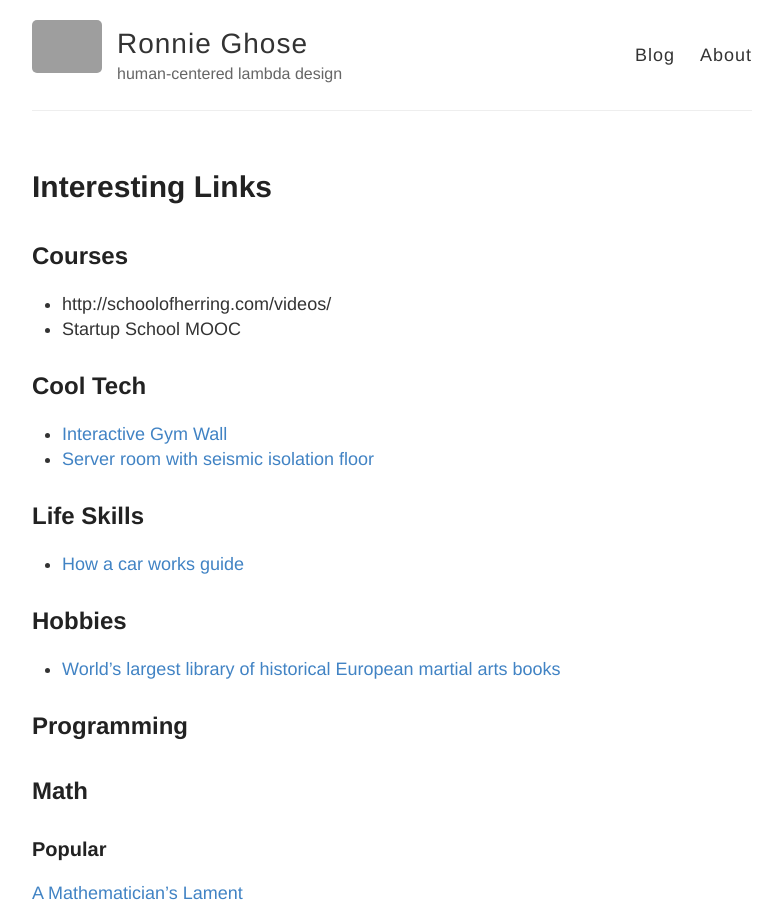
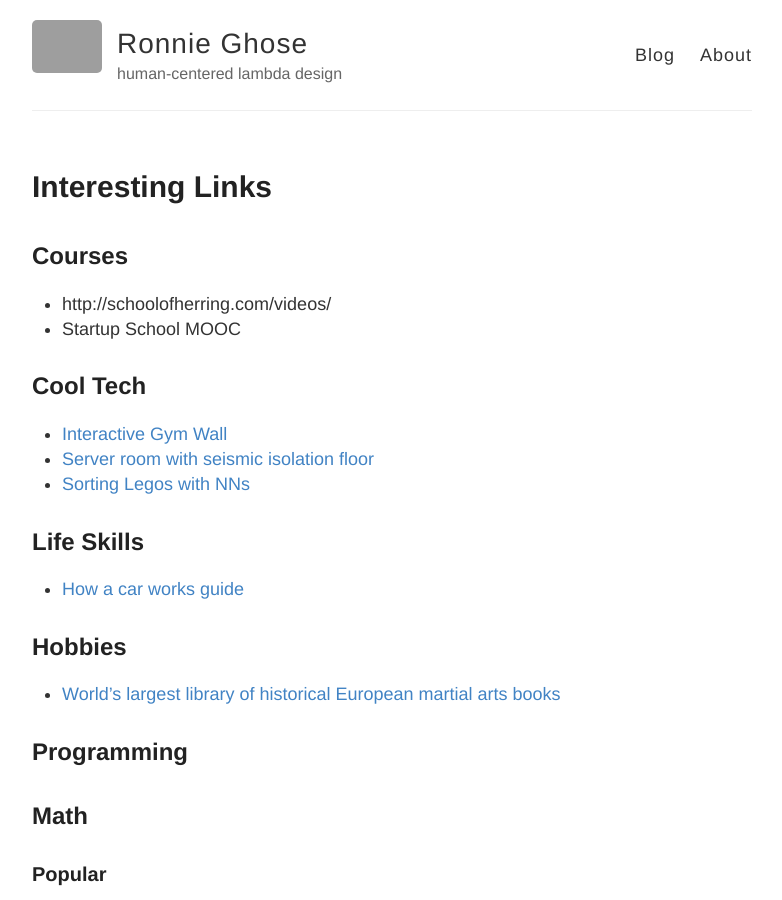
Before and after one commit to RONNCC/ronncc.github, a Jekyll site: the page built from _posts/2016-1-1-InterestingLinks.md, in a window 1280 px wide and 900 px high. Shown: the whole window, without its empty margins (248-1030 px from the left). Built offline with Jekyll 4.4.1, drawn with Linux system fonts in a browser that asks for light colours; comment, search, counter and statistics services are not loaded; grey boxes are pictures that could not be loaded.

Commit message:
Updated 2016-1-1-InterestingLinks.md

```diff
--- a/_posts/2016-1-1-InterestingLinks.md
+++ b/_posts/2016-1-1-InterestingLinks.md
@@ -19,6 +19,7 @@ title: Interesting Links
 
 - [Interactive Gym Wall](https://i.imgur.com/76FkWuf.gifv)
 - [Server room with seismic isolation floor](https://www.youtube.com/watch?v=GXwQSCStRaw)
+- [Sorting Legos with NNs](https://jacquesmattheij.com/sorting-lego-many-questions-and-this-is-what-the-result-looks-like)
 
 ## Life Skills
 - [How a car works guide](https://www.howacarworks.com/)
```
